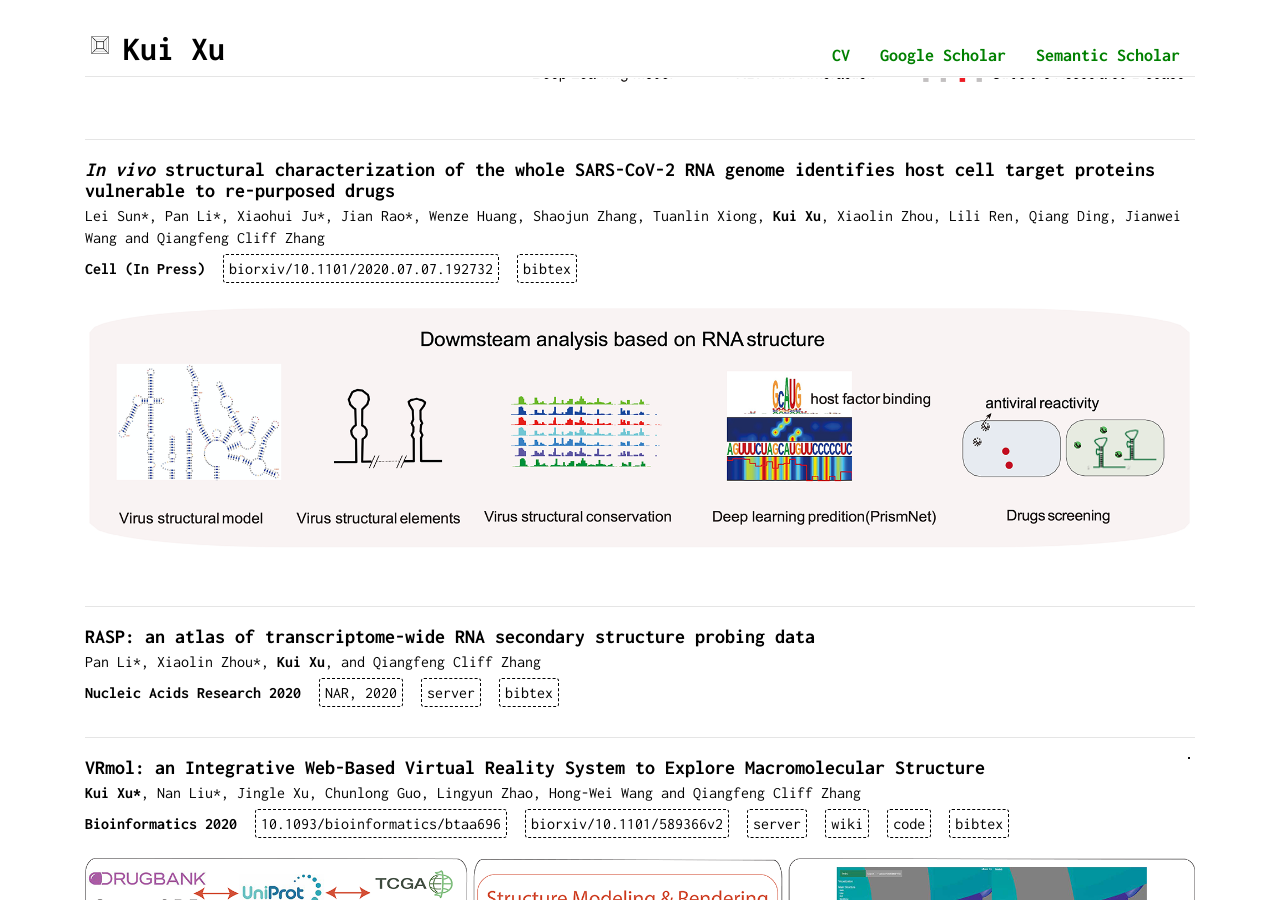
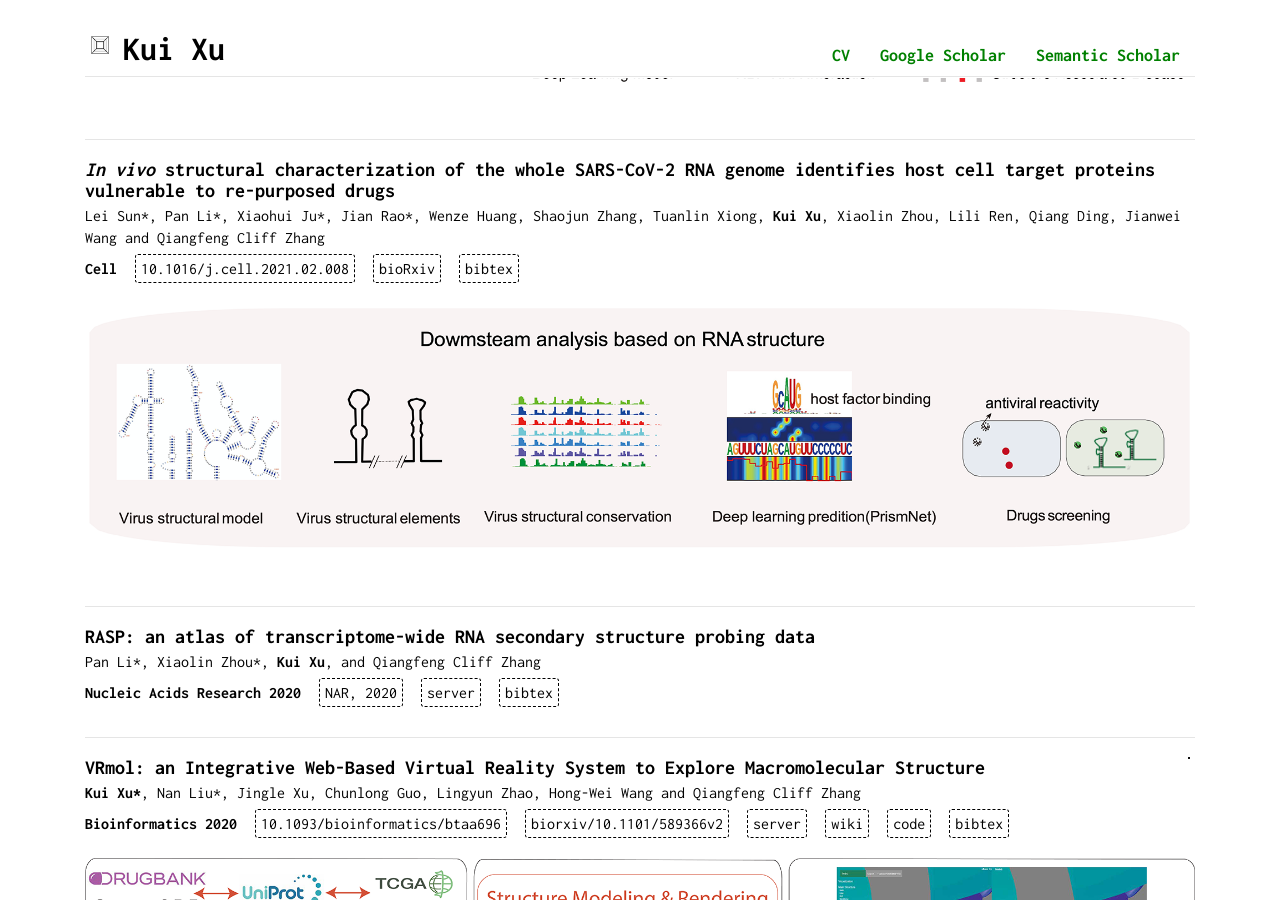
Before and after one commit to kuixu/kuixu.github.io, a Jekyll site: the page index.html, which Jekyll copies as it is, in a window 1280 px wide and 900 px high, scrolled down 1457 px. Built offline with Jekyll 4.4.1, drawn with Linux system fonts in a browser that asks for light colours; comment, search, counter and statistics services are not loaded.

Commit message:
update cell

```diff
--- a/index.html
+++ b/index.html
@@ -273,10 +273,14 @@
                 <!-- arxiv and website link -->
                 <div class="paper-links col-md-12 col-sm-12 col-xs-12">
                     <span class="paper-link">
-                    <b>Cell (In Press)</b>
+                    <b>Cell</b>
                     </span>
+                    <a class="paper-link button-div" href="https://www.cell.com/cell/fulltext/S0092-8674(21)00158-6" target="_blank">
+                    10.1016/j.cell.2021.02.008
+                    </a>
+
                     <a class="paper-link button-div" href="https://www.biorxiv.org/content/10.1101/2020.07.07.192732v1" target="_blank">
-                    biorxiv/10.1101/2020.07.07.192732
+                    bioRxiv
                     </a>
                     <a class="paper-link button-div" href="static/bibliography/sars-cov-2_bibtex.txt" target="_blank">
                     bibtex
```
